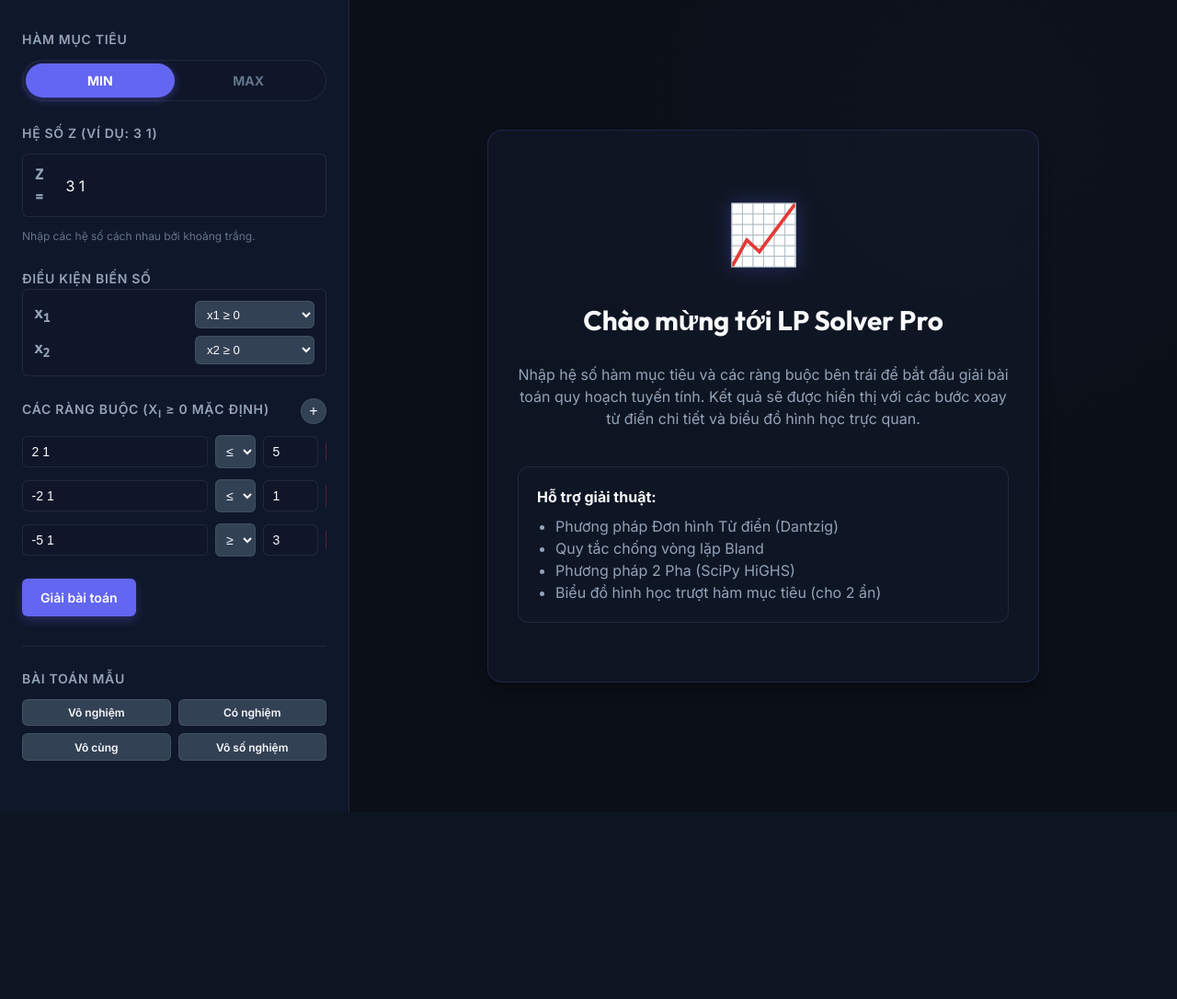
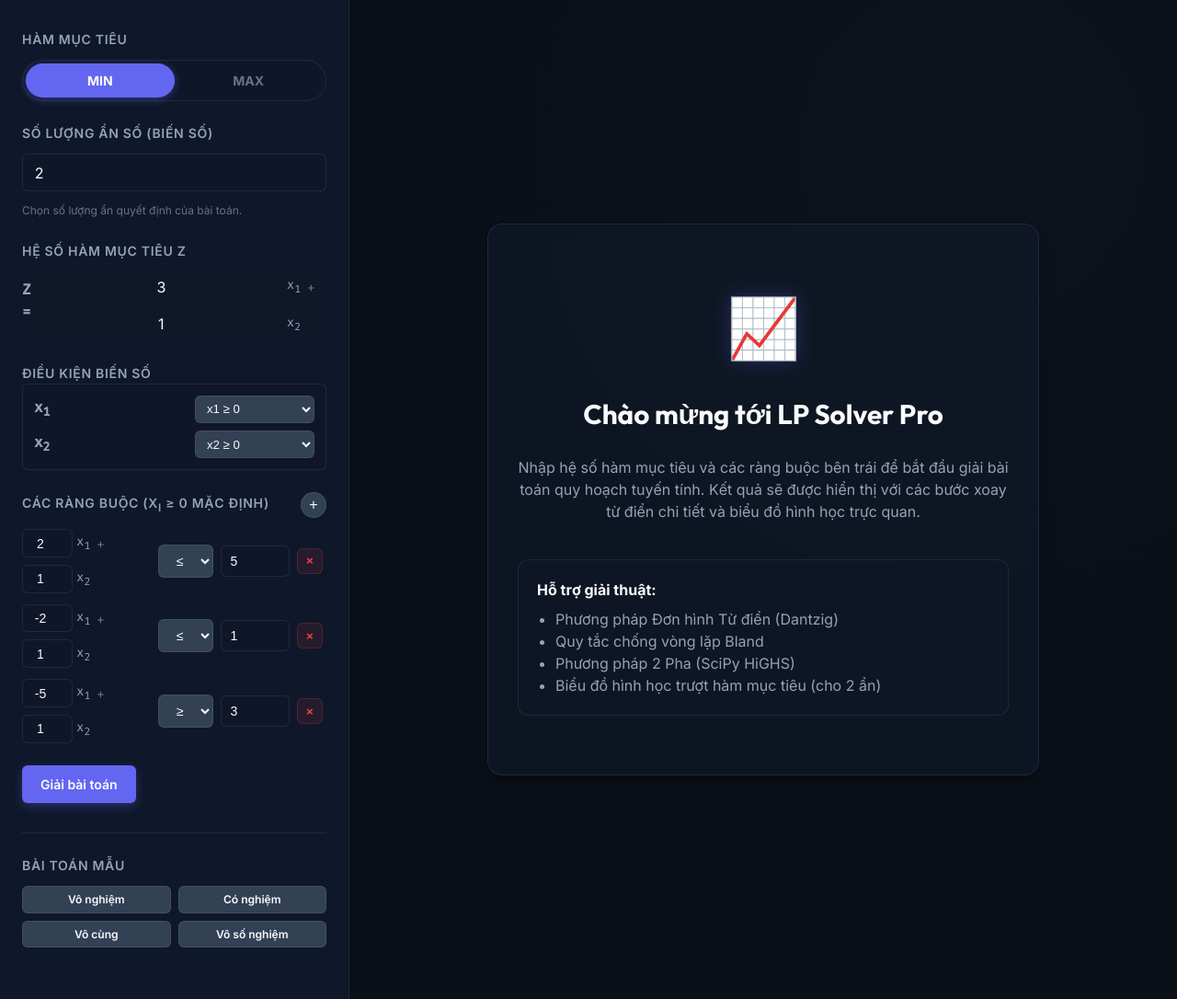
Before and after one commit to CoinSs0903/quy-hoach-tuyen-tinh, a Flask app: page / in a window 1280 px wide. Shown: the whole page at 92% size. Before the commit the page ends 883 px from the top, so only its background shows below. Run offline with Flask 3, Linux system fonts and the light colour scheme.

Commit message:
feat: ho tro nhap so luong an so tuy y va sinh o nhap he so doc lap

```diff
--- a/static/app.js
+++ b/static/app.js
@@ -1053,6 +1053,7 @@ function solveAllMethodsJS(probType, zCoeffsList, constraintsRaw, varSigns) {
 // State variables for dynamic forms
 let constraintCount = 0;
 let activeTab = 'tab-geometry';
+let numVars = 2;
 
 // Example problems preset
 const EXAMPLES = {
@@ -1092,19 +1093,50 @@ const EXAMPLES = {
     }
 };
 
+// Dynamic Z coefficient inputs management
+function updateZCoeffsUI(n) {
+    const container = document.getElementById('z-coeffs-container');
+    const existingValues = {};
+    container.querySelectorAll('.z-coeff-input').forEach(input => {
+        const idx = input.getAttribute('data-var-index');
+        existingValues[idx] = input.value;
+    });
+
+    container.innerHTML = '';
+    for (let i = 1; i <= n; i++) {
+        const item = document.createElement('div');
+        item.className = 'coeff-item';
+
+        const input = document.createElement('input');
+        input.type = 'number';
+        input.step = 'any';
+        input.className = 'z-coeff-input coeff-input-inline';
+        input.setAttribute('data-var-index', i);
+        input.required = true;
+        input.value = existingValues[i] !== undefined ? existingValues[i] : (i === 1 ? '3' : '1');
+
+        const label = document.createElement('span');
+        label.innerHTML = `x<sub>${i}</sub>`;
+
+        item.appendChild(input);
+        item.appendChild(label);
+        container.appendChild(item);
+
+        if (i < n) {
+            const plus = document.createElement('span');
+            plus.className = 'plus-sign';
+            plus.innerHTML = '+';
+            container.appendChild(plus);
+        }
+    }
+}
+
 // Dynamic variable sign rows management
-function updateVariableSignsUI() {
-    const z_coeffs_str = document.getElementById('z_coeffs').value.trim();
+function updateVariableSignsUI(n) {
     const listContainer = document.getElementById('var-signs-list');
     const sectionContainer = document.getElementById('var-signs-section');
 
-    if (!z_coeffs_str) {
-        sectionContainer.style.display = 'none';
-        return;
-    }
-
-    const num_vars = z_coeffs_str.split(/\s+/).length;
-    if (num_vars === 0) {
+    if (n === 0) {
         sectionContainer.style.display = 'none';
         return;
     }
@@ -1119,7 +1151,7 @@ function updateVariableSignsUI() {
     });
 
     listContainer.innerHTML = '';
-    for (let i = 1; i <= num_vars; i++) {
+    for (let i = 1; i <= n; i++) {
         const row = document.createElement('div');
         row.className = 'var-sign-row';
 
@@ -1159,33 +1191,136 @@ function updateVariableSignsUI() {
     }
 }
 
+// Sync existing constraints columns when num of variables changes
+function syncConstraintsUI(n) {
+    const rows = document.querySelectorAll('.constraint-row');
+    rows.forEach(row => {
+        const coeffsGrid = row.querySelector('.constraint-coeffs-container');
+
+        // Save existing values
+        const existingValues = {};
+        coeffsGrid.querySelectorAll('.constr-coeff-input').forEach(input => {
+            const idx = input.getAttribute('data-var-index');
+            existingValues[idx] = input.value;
+        });
+
+        coeffsGrid.innerHTML = '';
+        for (let i = 1; i <= n; i++) {
+            const item = document.createElement('div');
+            item.className = 'coeff-item';
+
+            const input = document.createElement('input');
+            input.type = 'number';
+            input.step = 'any';
+            input.className = 'constr-coeff-input coeff-input-inline';
+            input.setAttribute('data-var-index', i);
+            input.required = true;
+            input.value = existingValues[i] !== undefined ? existingValues[i] : '0';
+
+            const label = document.createElement('span');
+            label.innerHTML = `x<sub>${i}</sub>`;
+
+            item.appendChild(input);
+            item.appendChild(label);
+            coeffsGrid.appendChild(item);
+
+            if (i < n) {
+                const plus = document.createElement('span');
+                plus.className = 'plus-sign';
+                plus.innerHTML = '+';
+                coeffsGrid.appendChild(plus);
+            }
+        }
+    });
+}
+
 document.addEventListener('DOMContentLoaded', () => {
+    const numVarsInput = document.getElementById('num_vars');
+    numVarsInput.addEventListener('input', () => {
+        const n = parseInt(numVarsInput.value) || 2;
+        if (n < 2) return;
+        numVars = n;
+        updateZCoeffsUI(n);
+        updateVariableSignsUI(n);
+        syncConstraintsUI(n);
+    });
+
     loadExample('infeasible');
-    document.getElementById('btn-add-constraint').addEventListener('click', () => addConstraintRow());
+    document.getElementById('btn-add-constraint').addEventListener('click', () => addConstraintRow(numVars));
     document.getElementById('solver-form').addEventListener('submit', handleFormSubmit);
-    document.getElementById('z_coeffs').addEventListener('input', updateVariableSignsUI);
-    updateVariableSignsUI();
     switchTab('tab-geometry');
 });
 
 // Dynamic constraint rows management
-function addConstraintRow(coeffs = '', sign = '<=', rhs = '') {
+function addConstraintRow(n, coeffsStr = '', sign = '<=', rhs = '') {
     constraintCount++;
     const container = document.getElementById('constraints-list');
 
     const row = document.createElement('div');
     row.className = 'constraint-row';
     row.id = `constraint-row-${constraintCount}`;
-    row.innerHTML = `
-        <input type="text" class="constraint-coeffs" placeholder="Hệ số (ví dụ: 2 1)" value="${coeffs}" required>
-        <select class="constraint-sign">
+
+    // Create constraint coefficients grid
+    const coeffsGrid = document.createElement('div');
+    coeffsGrid.className = 'constraint-coeffs-container coeffs-grid';
+
+    const prepopulatedCoeffs = coeffsStr ? coeffsStr.split(/\s+/) : [];
+
+    for (let i = 1; i <= n; i++) {
+        const item = document.createElement('div');
+        item.className = 'coeff-item';
+
+        const input = document.createElement('input');
+        input.type = 'number';
+        input.step = 'any';
+        input.className = 'constr-coeff-input coeff-input-inline';
+        input.setAttribute('data-var-index', i);
+        input.required = true;
+        input.value = prepopulatedCoeffs[i - 1] !== undefined ? prepopulatedCoeffs[i - 1] : '0';
+
+        const label = document.createElement('span');
+        label.innerHTML = `x<sub>${i}</sub>`;
+
+        item.appendChild(input);
+        item.appendChild(label);
+        coeffsGrid.appendChild(item);
+
+        if (i < n) {
+            const plus = document.createElement('span');
+            plus.className = 'plus-sign';
+            plus.innerHTML = '+';
+            coeffsGrid.appendChild(plus);
+        }
+    }
+
+    row.appendChild(coeffsGrid);
+
+    // Select and RHS inputs
+    const select = document.createElement('select');
+    select.className = 'constraint-sign';
+    select.innerHTML = `
         <option value="<=" ${sign === '<=' ? 'selected' : ''}>&le;</option>
         <option value=">=" ${sign === '>=' ? 'selected' : ''}>&ge;</option>
         <option value="=" ${sign === '=' ? 'selected' : ''}>=</option>
-        </select>
-        <input type="number" step="any" class="constraint-rhs" placeholder="Hệ số tự do" value="${rhs}" required>
-        <button type="button" class="btn-remove" onclick="removeConstraintRow(${constraintCount})">&times;</button>
     `;
+    row.appendChild(select);
+
+    const rhsInput = document.createElement('input');
+    rhsInput.type = 'number';
+    rhsInput.step = 'any';
+    rhsInput.className = 'constraint-rhs';
+    rhsInput.placeholder = 'Hệ số tự do';
+    rhsInput.required = true;
+    rhsInput.value = rhs;
+    row.appendChild(rhsInput);
+
+    const removeBtn = document.createElement('button');
+    removeBtn.type = 'button';
+    removeBtn.className = 'btn-remove';
+    removeBtn.innerHTML = '&times;';
+    removeBtn.onclick = () => removeConstraintRow(row.id.replace('constraint-row-', ''));
+    row.appendChild(removeBtn);
+
     container.appendChild(row);
 }
 
@@ -1211,12 +1346,24 @@ function loadExample(key) {
     } else {
         document.getElementById('goal-max').checked = true;
     }
-    document.getElementById('z_coeffs').value = example.z_coeffs;
+
+    const coeffs = example.z_coeffs.split(/\s+/);
+    const n = coeffs.length;
+    document.getElementById('num_vars').value = n;
+    numVars = n;
+
     clearConstraints();
+    updateZCoeffsUI(n);
+    updateVariableSignsUI(n);
+
+    const zInputs = document.querySelectorAll('.z-coeff-input');
+    coeffs.forEach((c, idx) => {
+        if (zInputs[idx]) zInputs[idx].value = c;
+    });
+
     example.constraints.forEach(c => {
-        addConstraintRow(c.coeffs, c.sign, c.rhs);
-    });
-    updateVariableSignsUI();
+        addConstraintRow(n, c.coeffs, c.sign, c.rhs);
+    });
 }
 
 // Tabs switching
@@ -1250,32 +1397,25 @@ function handleFormSubmit(e) {
     document.getElementById('solve-loader').classList.remove('hidden');
 
     const prob_type = document.querySelector('input[name="prob_type"]:checked').value;
-    const z_coeffs_str = document.getElementById('z_coeffs').value.trim();
-    const z_coeffs = z_coeffs_str.split(/\s+/).map(Number);
+
+    // Read Z coefficients from inputs
+    const z_coeffs = Array.from(document.querySelectorAll('.z-coeff-input'))
+        .map(input => Number(input.value || 0));
+
     const rows = document.querySelectorAll('.constraint-row');
     const constraints = [];
 
-    let parseError = null;
     rows.forEach(row => {
-        const coeffsStr = row.querySelector('.constraint-coeffs').value.trim();
-        const coeffs = coeffsStr.split(/\s+/).map(Number);
+        // Read coefficients for this constraint row
+        const coeffs = Array.from(row.querySelectorAll('.constr-coeff-input'))
+            .map(input => Number(input.value || 0));
         const sign = row.querySelector('.constraint-sign').value;
         const rhs = Number(row.querySelector('.constraint-rhs').value);
 
-        if (coeffs.length !== z_coeffs.length) {
-            parseError = `Số lượng hệ số trong ràng buộc (${coeffs.length}) không trùng khớp với số lượng ẩn số của hàm Z (${z_coeffs.length})!`;
-        }
         constraints.push({ coeffs, sign, rhs });
     });
 
-    if (parseError) {
-        alert(parseError);
-        hideLoader();
-        return;
-    }
-
-    setTimeout(() => {
-        try {
+    // Extract selected variable signs
     const signSelects = document.querySelectorAll('.var-sign-select');
     const sortedSelects = Array.from(signSelects).sort((a, b) => {
         return Number(a.getAttribute('data-var-index')) - Number(b.getAttribute('data-var-index'));
@@ -1285,6 +1425,8 @@ function handleFormSubmit(e) {
         varSigns.push('>=0');
     }
 
+    setTimeout(() => {
+        try {
             const results = solveAllMethodsJS(prob_type, z_coeffs, constraints, varSigns);
             const data = {
                 success: true,
--- a/static/style.css
+++ b/static/style.css
@@ -919,3 +919,51 @@ input[type="radio"]:checked + .goal-label.label-max {
     font-size: 0.825rem;
     width: 130px;
 }
+
+/* Dynamic coefficient input layout */
+.coeffs-grid {
+    display: flex;
+    flex-wrap: wrap;
+    align-items: center;
+    gap: 0.5rem 0.25rem;
+}
+
+.coeff-item {
+    display: flex;
+    align-items: center;
+    gap: 0.25rem;
+}
+
+.coeff-input-inline {
+    background-color: rgba(15, 23, 42, 0.4);
+    border: 1px solid var(--border-color);
+    border-radius: var(--radius-sm);
+    padding: 0.4rem 0.5rem;
+    color: var(--text-primary);
+    width: 55px;
+    text-align: center;
+    outline: none;
+    font-size: 0.875rem;
+    transition: border-color 0.2s ease;
+}
+
+.coeff-input-inline:focus {
+    border-color: var(--color-primary);
+}
+
+.coeff-item span {
+    font-family: var(--font-mono);
+    font-size: 0.875rem;
+    color: var(--text-secondary);
+}
+
+.plus-sign {
+    color: var(--text-muted);
+    font-size: 0.875rem;
+    margin: 0 0.15rem;
+}
+
+.constraint-coeffs-container {
+    flex: 2;
+    min-width: 140px;
+}
--- a/templates/index.html
+++ b/templates/index.html
@@ -29,14 +29,24 @@
                     </div>
                 </div>
 
+                <!-- Number of Variables -->
+                <div class="form-section">
+                    <label for="num_vars" class="section-title">Số lượng ẩn số (Biến số)</label>
+                    <div class="input-wrapper">
+                        <input type="number" id="num_vars" min="2" max="10" value="2" required>
+                    </div>
+                    <div class="input-desc">Chọn số lượng ẩn quyết định của bài toán.</div>
+                </div>
+
                 <!-- Z Coefficients -->
                 <div class="form-section">
-                    <label for="z_coeffs" class="section-title">Hệ số Z (ví dụ: 3 1)</label>
-                    <div class="input-wrapper">
-                        <span class="input-prefix">Z =</span>
-                        <input type="text" id="z_coeffs" placeholder="3 1" value="3 1" required>
+                    <label class="section-title">Hệ số Hàm mục tiêu Z</label>
+                    <div class="input-wrapper" style="border: none; padding: 0;">
+                        <span class="input-prefix" style="margin-top: 0.5rem; font-size: 1rem; align-self: flex-start;">Z =</span>
+                        <div id="z-coeffs-container" class="coeffs-grid" style="width: 100%;">
+                            <!-- Dynamic inputs will be inserted here -->
+                        </div>
                     </div>
-                    <div class="input-desc">Nhập các hệ số cách nhau bởi khoảng trắng.</div>
                 </div>
 
                 <!-- Variable Signs -->
@@ -222,6 +232,6 @@
     </div>
 
     <!-- Script -->
-    <script src="/static/app.js?v=4"></script>
+    <script src="/static/app.js?v=5"></script>
 </body>
 </html>
```
Also changed, not shown: index.html (+16 -6 lines). Lines whose indentation alone changed are shown as unchanged.
